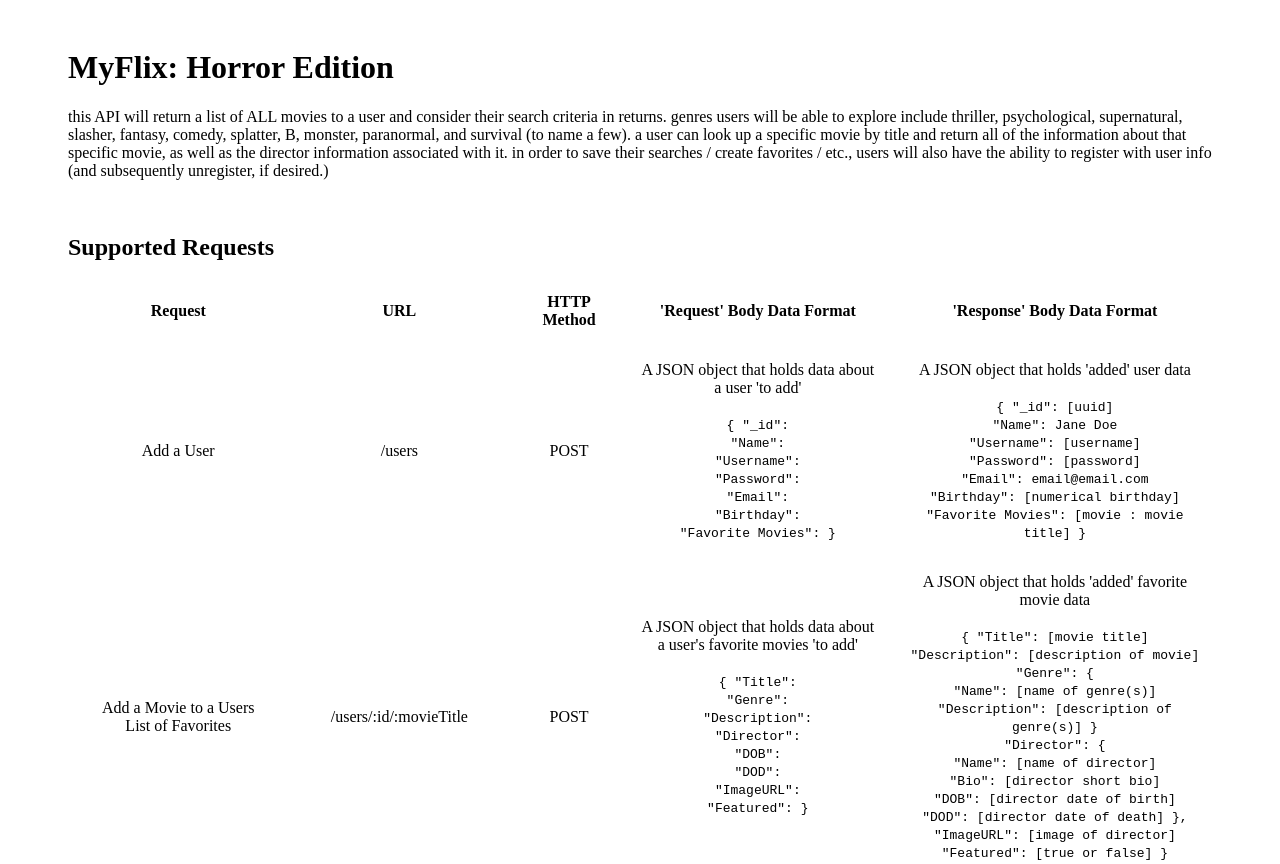
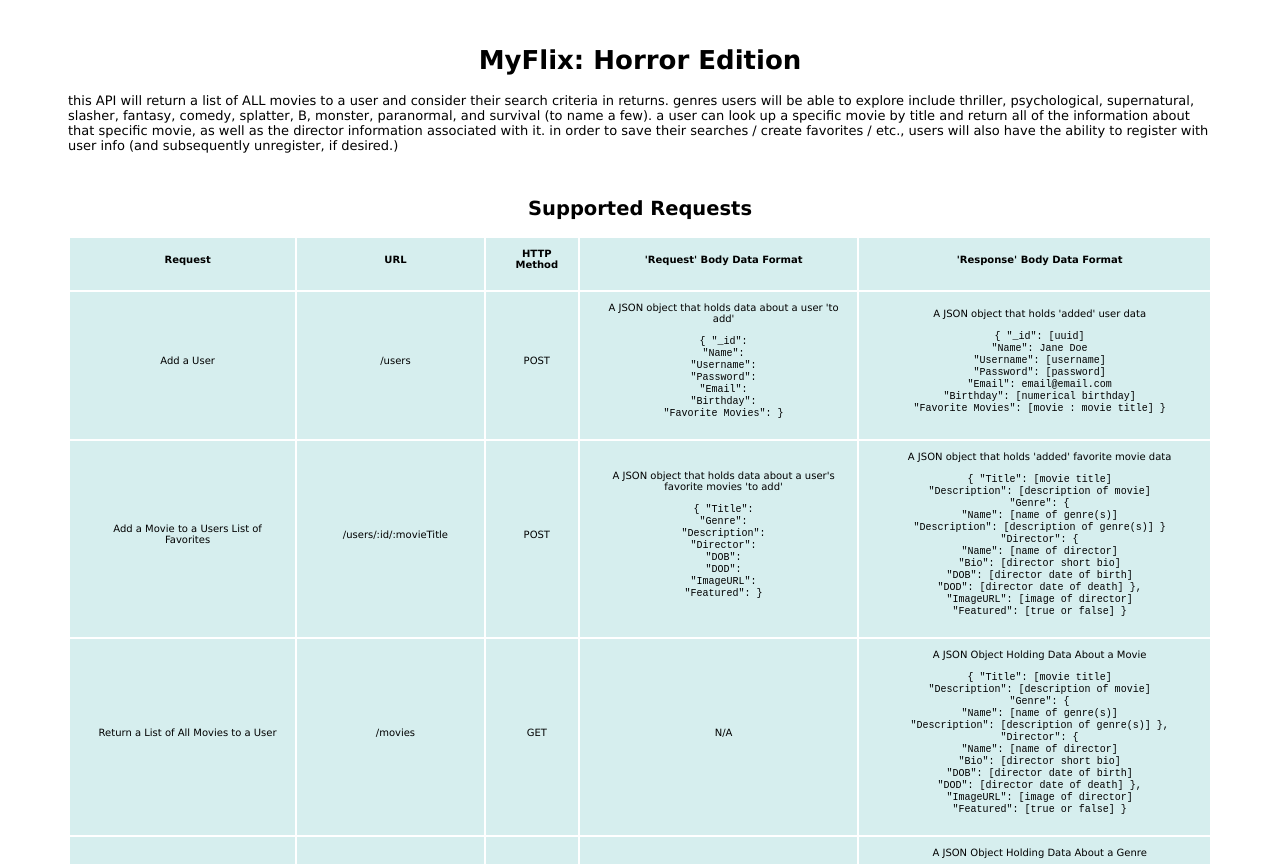
Before and after one commit to Breiersgord/movie_api, a website: page public/documentation.html in a window 1280 px wide. Shown: the top 864 px of the page. Drawn offline with Linux system fonts and the light colour scheme.

Commit message:
added basic CSS for table layout
added basic CSS to help organize the table in Documentation.html so that it's easier to read

```diff
--- a/public/styles.css
+++ b/public/styles.css
@@ -1,11 +1,28 @@
 body {
-    padding: 20px 60px 60px 60px
+    padding: 20px 60px 20px 60px;
+    font-family: verdana;
+    font-size: small;
+}
+
+h1 {
+    text-align: center;
+}
+
+h2 {
+    text-align: center;
+}
+
+table {
+    margin-left: auto;
+    margin-right: auto;
 }
 
 th, td {
+    font-size: x-small;
     text-align: center;
     padding-top: 10px;
     padding-bottom: 20px;
     padding-left: 20px;
     padding-right: 10px;
-  }
+    background-color: #D6EEEE;
+}
```
